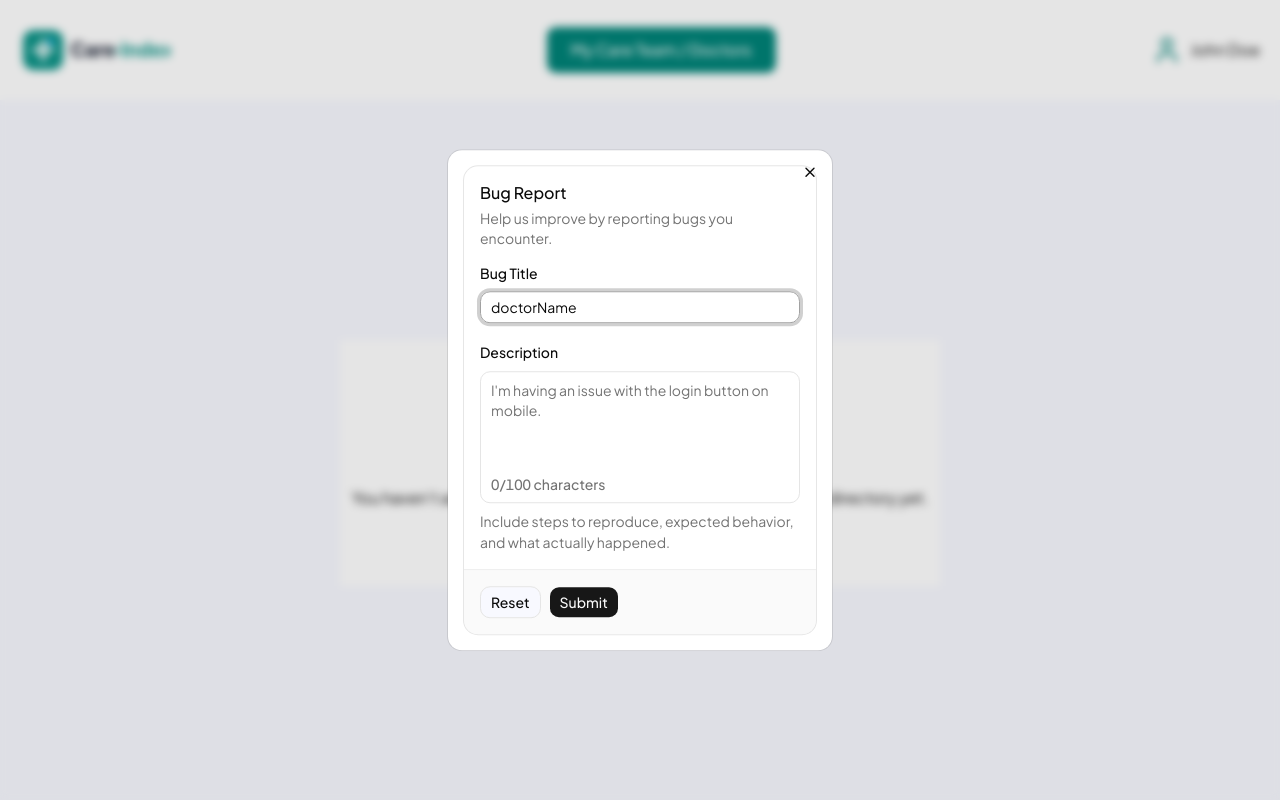
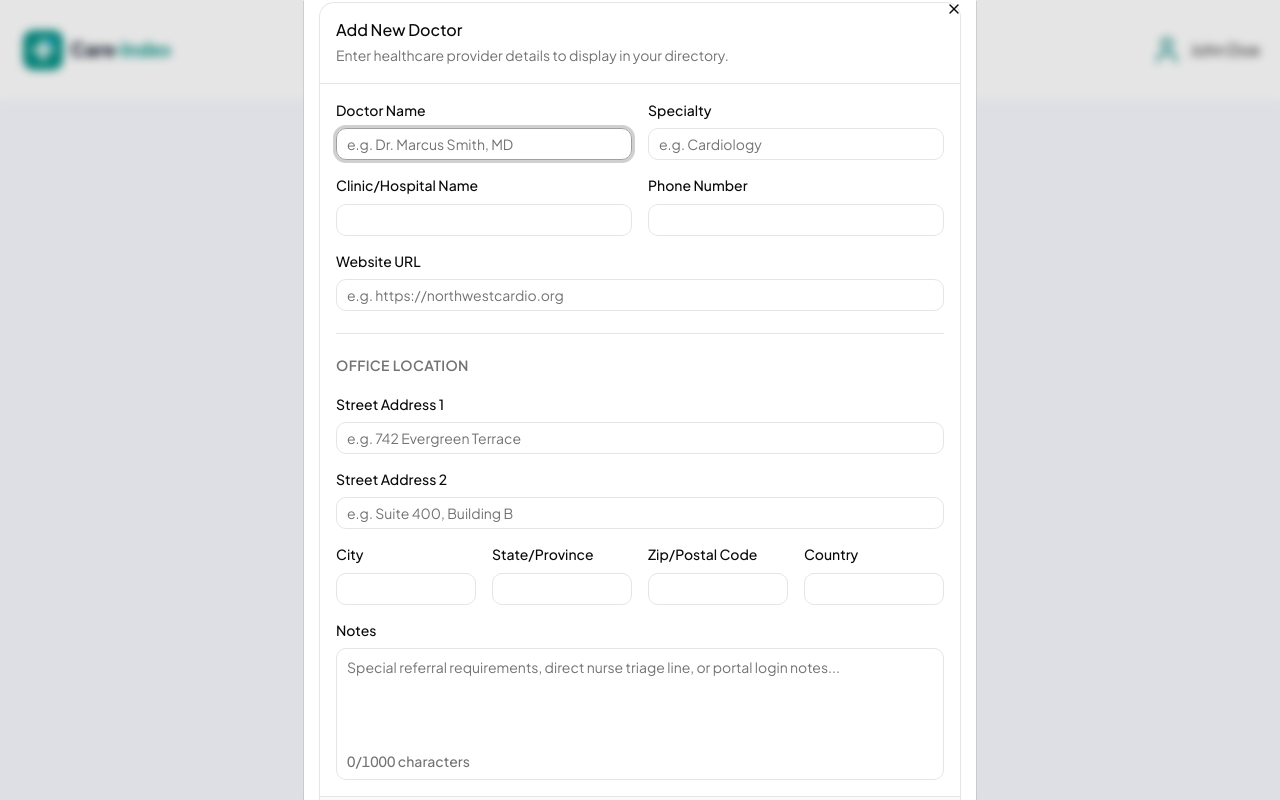
Before and after one commit to junahn978/care-index, a Next.js app in the folder frontend/: page / in a window 1280 px wide. Both pictures are taken after a click on the button "Add Doctor". Built offline with nearby package versions, Linux system fonts and the light colour scheme.

Commit message:
feature: basic add doctor card ui completed

```diff
--- a/frontend/components/AddDoctorCard.tsx
+++ b/frontend/components/AddDoctorCard.tsx
@@ -17,10 +17,10 @@ import {
 } from "@/components/ui/card";
 import {
   Field,
-  FieldDescription,
   FieldError,
   FieldGroup,
   FieldLabel,
+  FieldSeparator,
 } from "@/components/ui/field";
 import { Input } from "@/components/ui/input";
 import {
@@ -86,7 +86,7 @@ export default function AddDoctorCard() {
   const form = useForm<z.infer<typeof formSchema>>({
     resolver: zodResolver(formSchema),
     defaultValues: {
-      doctorName: "doctorName",
+      doctorName: "",
       specialty: "",
       clinicName: "",
       phone: "",
@@ -120,29 +120,31 @@ export default function AddDoctorCard() {
   }
 
   return (
-    <Card className="w-full sm:max-w-md">
+    <Card className="w-full">
       <CardHeader>
-        <CardTitle>Bug Report</CardTitle>
+        <CardTitle>Add New Doctor</CardTitle>
         <CardDescription>
-          Help us improve by reporting bugs you encounter.
+          Enter healthcare provider details to display in your directory.
         </CardDescription>
       </CardHeader>
+      <FieldSeparator />
       <CardContent>
         <form id="form-rhf-demo" onSubmit={form.handleSubmit(onSubmit)}>
           <FieldGroup>
+            <div className="grid grid-cols-2 gap-4">
               <Controller
                 name="doctorName"
                 control={form.control}
                 render={({ field, fieldState }) => (
                   <Field data-invalid={fieldState.invalid}>
                     <FieldLabel htmlFor="form-rhf-demo-title">
-                    Bug Title
+                      Doctor Name
                     </FieldLabel>
                     <Input
                       {...field}
                       id="form-rhf-demo-title"
                       aria-invalid={fieldState.invalid}
-                    placeholder="Login button not working on mobile"
+                      placeholder="e.g. Dr. Marcus Smith, MD"
                       autoComplete="off"
                     />
                     {fieldState.invalid && (
@@ -156,34 +158,251 @@ export default function AddDoctorCard() {
                 control={form.control}
                 render={({ field, fieldState }) => (
                   <Field data-invalid={fieldState.invalid}>
+                    <FieldLabel htmlFor="form-rhf-demo-title">
+                      Specialty
+                    </FieldLabel>
+                    <Input
+                      {...field}
+                      id="form-rhf-demo-title"
+                      aria-invalid={fieldState.invalid}
+                      placeholder="e.g. Cardiology"
+                      autoComplete="off"
+                    />
+                    {fieldState.invalid && (
+                      <FieldError errors={[fieldState.error]} />
+                    )}
+                  </Field>
+                )}
+              />
+              <Controller
+                name="clinicName"
+                control={form.control}
+                render={({ field, fieldState }) => (
+                  <Field data-invalid={fieldState.invalid}>
+                    <FieldLabel htmlFor="form-rhf-demo-title">
+                      Clinic/Hospital Name
+                    </FieldLabel>
+                    <Input
+                      {...field}
+                      id="form-rhf-demo-title"
+                      aria-invalid={fieldState.invalid}
+                      autoComplete="off"
+                    />
+                    {fieldState.invalid && (
+                      <FieldError errors={[fieldState.error]} />
+                    )}
+                  </Field>
+                )}
+              />
+              <Controller
+                name="phone"
+                control={form.control}
+                render={({ field, fieldState }) => (
+                  <Field data-invalid={fieldState.invalid}>
+                    <FieldLabel htmlFor="form-rhf-demo-title">
+                      Phone Number
+                    </FieldLabel>
+                    <Input
+                      {...field}
+                      id="form-rhf-demo-title"
+                      aria-invalid={fieldState.invalid}
+                      autoComplete="off"
+                    />
+                    {fieldState.invalid && (
+                      <FieldError errors={[fieldState.error]} />
+                    )}
+                  </Field>
+                )}
+              />
+              <Controller
+                name="website"
+                control={form.control}
+                render={({ field, fieldState }) => (
+                  <Field
+                    data-invalid={fieldState.invalid}
+                    className="col-span-full"
+                  >
+                    <FieldLabel htmlFor="form-rhf-demo-title">
+                      Website URL
+                    </FieldLabel>
+                    <Input
+                      {...field}
+                      id="form-rhf-demo-title"
+                      aria-invalid={fieldState.invalid}
+                      placeholder="e.g. https://northwestcardio.org"
+                      autoComplete="off"
+                    />
+                    {fieldState.invalid && (
+                      <FieldError errors={[fieldState.error]} />
+                    )}
+                  </Field>
+                )}
+              />
+            </div>
+            <FieldSeparator />
+            <h3 className="text-s font-semibold tracking-wide text-muted-foreground">
+              OFFICE LOCATION
+            </h3>
+            <div className="grid grid-cols-4 gap-4">
+              <Controller
+                name="streetAddress1"
+                control={form.control}
+                render={({ field, fieldState }) => (
+                  <Field
+                    data-invalid={fieldState.invalid}
+                    className="col-span-full"
+                  >
+                    <FieldLabel htmlFor="form-rhf-demo-title">
+                      Street Address 1
+                    </FieldLabel>
+                    <Input
+                      {...field}
+                      id="form-rhf-demo-title"
+                      aria-invalid={fieldState.invalid}
+                      placeholder="e.g. 742 Evergreen Terrace"
+                      autoComplete="off"
+                    />
+                    {fieldState.invalid && (
+                      <FieldError errors={[fieldState.error]} />
+                    )}
+                  </Field>
+                )}
+              />
+              <Controller
+                name="streetAddress2"
+                control={form.control}
+                render={({ field, fieldState }) => (
+                  <Field
+                    data-invalid={fieldState.invalid}
+                    className="col-span-full"
+                  >
+                    <FieldLabel htmlFor="form-rhf-demo-title">
+                      Street Address 2
+                    </FieldLabel>
+                    <Input
+                      {...field}
+                      id="form-rhf-demo-title"
+                      aria-invalid={fieldState.invalid}
+                      placeholder="e.g. Suite 400, Building B"
+                      autoComplete="off"
+                    />
+                    {fieldState.invalid && (
+                      <FieldError errors={[fieldState.error]} />
+                    )}
+                  </Field>
+                )}
+              />
+              <Controller
+                name="city"
+                control={form.control}
+                render={({ field, fieldState }) => (
+                  <Field data-invalid={fieldState.invalid}>
+                    <FieldLabel htmlFor="form-rhf-demo-title">City</FieldLabel>
+                    <Input
+                      {...field}
+                      id="form-rhf-demo-title"
+                      aria-invalid={fieldState.invalid}
+                      autoComplete="off"
+                    />
+                    {fieldState.invalid && (
+                      <FieldError errors={[fieldState.error]} />
+                    )}
+                  </Field>
+                )}
+              />
+              <Controller
+                name="stateProvince"
+                control={form.control}
+                render={({ field, fieldState }) => (
+                  <Field data-invalid={fieldState.invalid}>
+                    <FieldLabel htmlFor="form-rhf-demo-title">
+                      State/Province
+                    </FieldLabel>
+                    <Input
+                      {...field}
+                      id="form-rhf-demo-title"
+                      aria-invalid={fieldState.invalid}
+                      autoComplete="off"
+                    />
+                    {fieldState.invalid && (
+                      <FieldError errors={[fieldState.error]} />
+                    )}
+                  </Field>
+                )}
+              />
+              <Controller
+                name="zipCode"
+                control={form.control}
+                render={({ field, fieldState }) => (
+                  <Field data-invalid={fieldState.invalid}>
+                    <FieldLabel htmlFor="form-rhf-demo-title">
+                      Zip/Postal Code
+                    </FieldLabel>
+                    <Input
+                      {...field}
+                      id="form-rhf-demo-title"
+                      aria-invalid={fieldState.invalid}
+                      autoComplete="off"
+                    />
+                    {fieldState.invalid && (
+                      <FieldError errors={[fieldState.error]} />
+                    )}
+                  </Field>
+                )}
+              />
+              <Controller
+                name="country"
+                control={form.control}
+                render={({ field, fieldState }) => (
+                  <Field data-invalid={fieldState.invalid}>
+                    <FieldLabel htmlFor="form-rhf-demo-title">
+                      Country
+                    </FieldLabel>
+                    <Input
+                      {...field}
+                      id="form-rhf-demo-title"
+                      aria-invalid={fieldState.invalid}
+                      autoComplete="off"
+                    />
+                    {fieldState.invalid && (
+                      <FieldError errors={[fieldState.error]} />
+                    )}
+                  </Field>
+                )}
+              />
+              <Controller
+                name="notes"
+                control={form.control}
+                render={({ field, fieldState }) => (
+                  <Field
+                    data-invalid={fieldState.invalid}
+                    className="col-span-full"
+                  >
                     <FieldLabel htmlFor="form-rhf-demo-description">
-                    Description
+                      Notes
                     </FieldLabel>
                     <InputGroup>
                       <InputGroupTextarea
                         {...field}
                         id="form-rhf-demo-description"
-                      placeholder="I'm having an issue with the login button on mobile."
+                        placeholder="Special referral requirements, direct nurse triage line, or portal login notes..."
                         rows={6}
                         className="min-h-24 resize-none"
                         aria-invalid={fieldState.invalid}
                       />
                       <InputGroupAddon align="block-end">
                         <InputGroupText className="tabular-nums">
-                        {field.value.length}/100 characters
+                          {field.value.length}/1000 characters
                         </InputGroupText>
                       </InputGroupAddon>
                     </InputGroup>
-                  <FieldDescription>
-                    Include steps to reproduce, expected behavior, and what
-                    actually happened.
-                  </FieldDescription>
                     {fieldState.invalid && (
                       <FieldError errors={[fieldState.error]} />
                     )}
                   </Field>
                 )}
               />
+            </div>
           </FieldGroup>
         </form>
       </CardContent>
--- a/frontend/components/NoDoctorCard.tsx
+++ b/frontend/components/NoDoctorCard.tsx
@@ -25,7 +25,7 @@ export default function NoDoctorCards() {
               </Button>
             }
           />
-          <DialogContent className="sm:max-w-sm">
+          <DialogContent className="sm:max-w-[672px] max-h-[825px] overflow-y-auto">
             <AddDoctorCard></AddDoctorCard>
           </DialogContent>
         </form>
```
Lines whose indentation alone changed are shown as unchanged.
